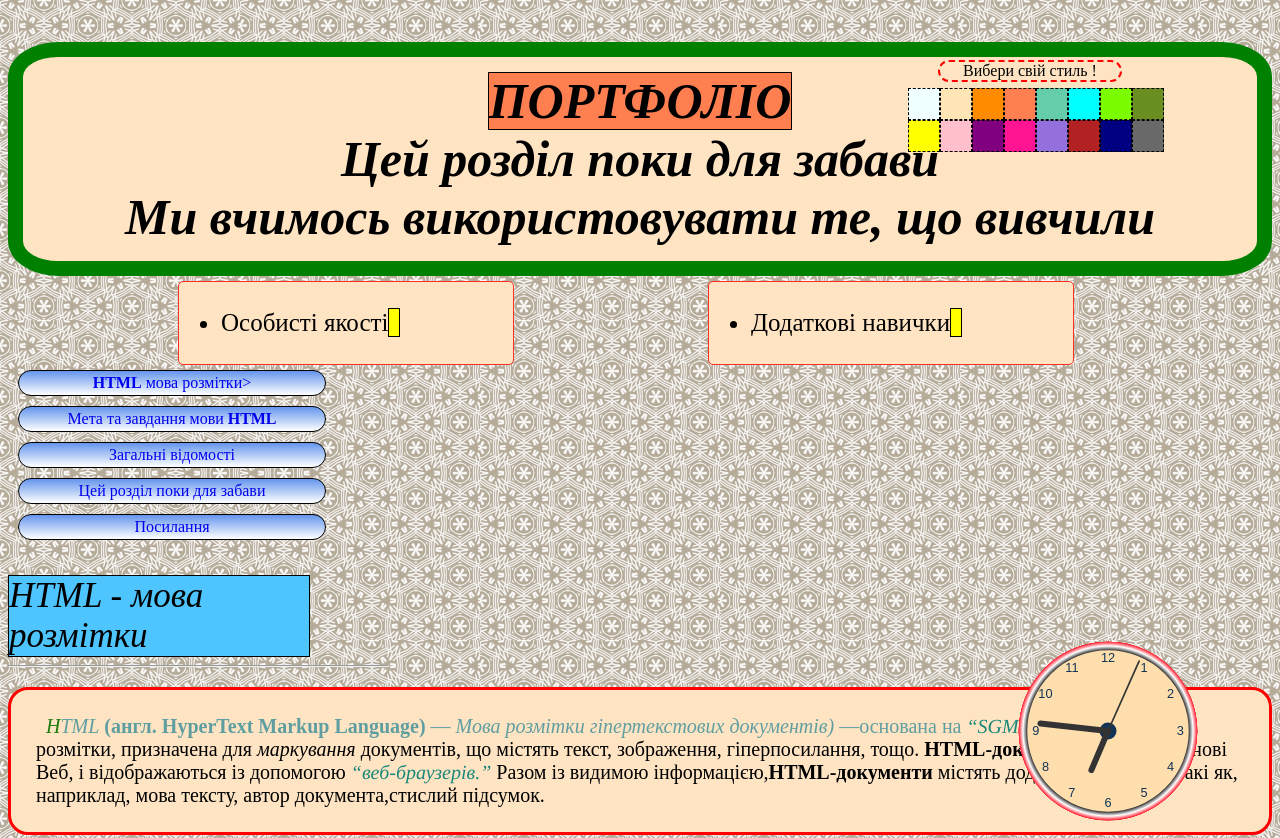
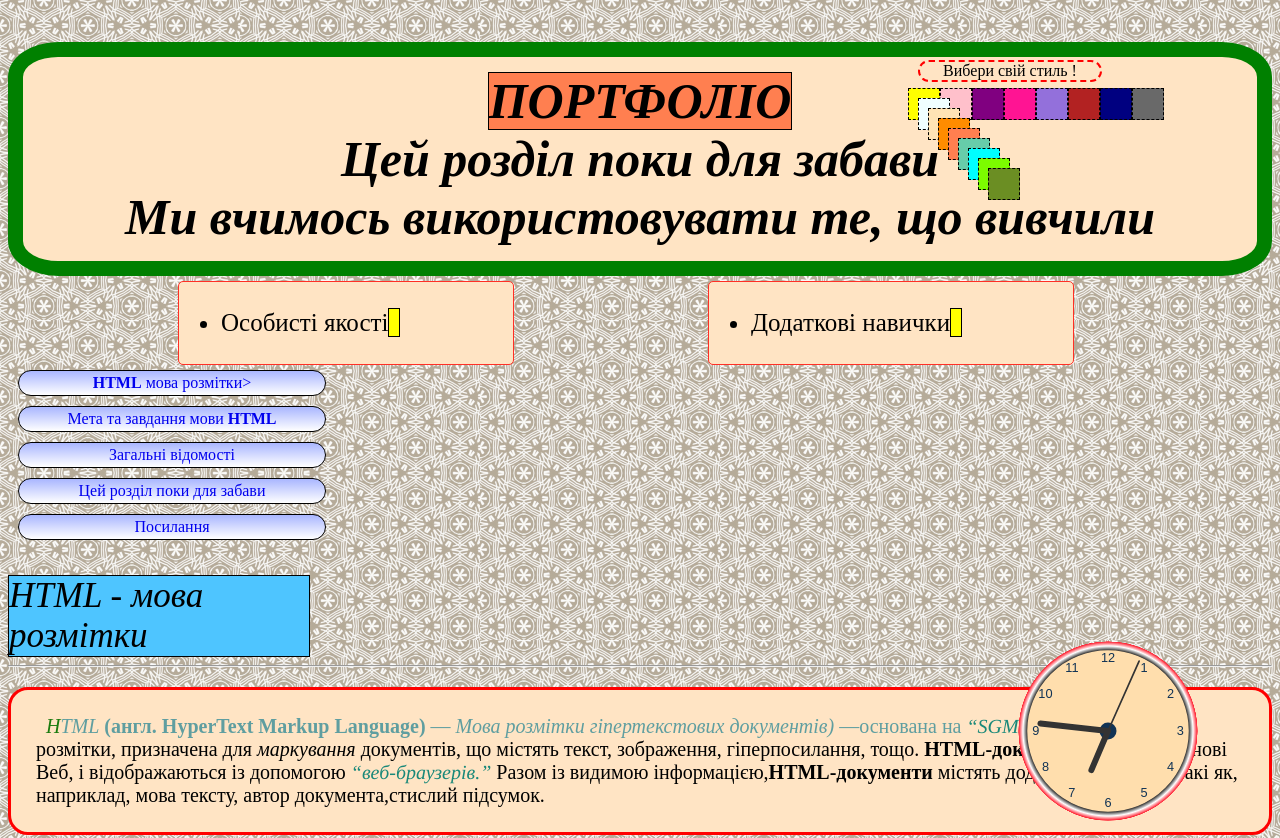
Before and after one commit to Oksana065/Oksana065.github.io, a plain HTML site: page index.html in a window 1280 px wide. Shown: the top 838 px of the page. Drawn offline with nearby package versions, Linux system fonts and the light colour scheme.

```diff
--- a/style.css
+++ b/style.css
@@ -2,7 +2,6 @@
     height: 3000px;
     padding:8px;
     margin:0px;
-
     background-image:url(patern.png);
     background-repeat:repeat;
     background-attachment:fixed;
@@ -11,7 +10,7 @@
 
 #title{
     margin-top: -28px;
-    margin-left: 30px;
+    margin-left: 10px;
     width: 180px;
     position: absolute;
     text-align: center;
@@ -40,35 +39,35 @@
     border: 2px solid #000000;
     margin: 2px;
     float: left;
-}
+    }
 
 #n1{
-    background-color: azure;
+    background-color: azure; position: absolute; left: 10px;top: 10px;
 }
 #n2{
-    background-color: moccasin;
-}
+    background-color: moccasin;left: 20px;top: 20px;
+    position: absolute;}
 #n3{
-    background-color: darkorange ;
-}
+    background-color: darkorange ;left: 30px;top: 30px;
+    position: absolute;}
 #n4{
-    background-color: coral;
-}
+    background-color: coral;left: 40px;top: 40px;
+    position: absolute;}
 #n5{
-    background-color: mediumaquamarine;
-}
+    background-color: mediumaquamarine;left: 50px;top: 50px;
+    position: absolute;}
 #n6{
-    background-color: aqua;
+    background-color: aqua;position: absolute; left: 60px;top: 60px;
 }
 #n7{
     background-color: lawngreen;
-}
+    position: absolute; left: 70px;top: 70px;}
 #n8{
-    background-color: olivedrab;
+    background-color: olivedrab;position: absolute; left: 80px;top: 80px;
 }
 #n9{
     background-color: yellow;
-}
+  }
 #n10{
     background-color: pink;
 }
@@ -77,10 +76,9 @@
 }
 #n12{
     background-color: deeppink;
-}
+ }
 #n13{
-    background-color: mediumpurple;
-}
+    background-color: mediumpurple;}
 #n14{
     background-color: firebrick;
 }
@@ -141,11 +139,6 @@
     border-radius: 20px;
     overflow-x: hidden;
     overflow-y: hidden;
-}
-
-hr {
-    color: #000088;
-    width: 30%;
 }
 
 .red, .green, .blue, .yellow, .maroon, .dark, .white, .darkturquoise, .orange,.pink {
@@ -253,7 +246,7 @@
     padding: 3px;
     border-radius: 50px;
     text-align: center;
-    background:-webkit-linear-gradient(top,cornflowerblue,white);
+    background:-webkit-linear-gradient(top, #a9b6ff,white);
     background:-moz-linear-gradient(top,cornflowerblue,white);
     background:-o-linear-gradient(top,cornflowerblue,white);
 
```
